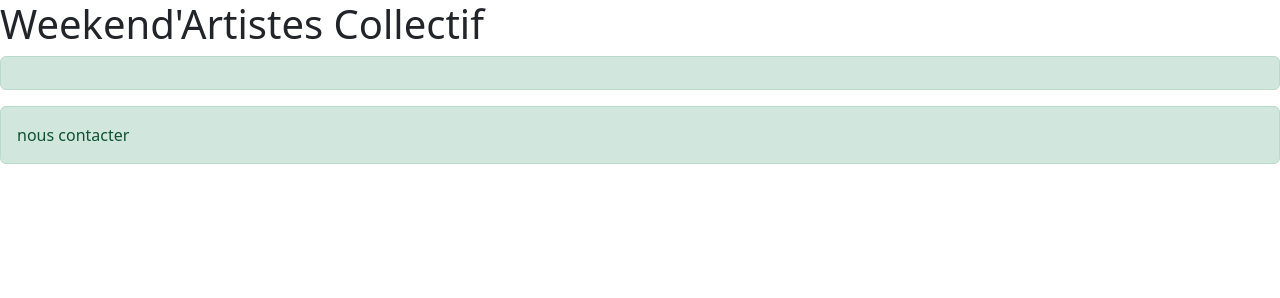
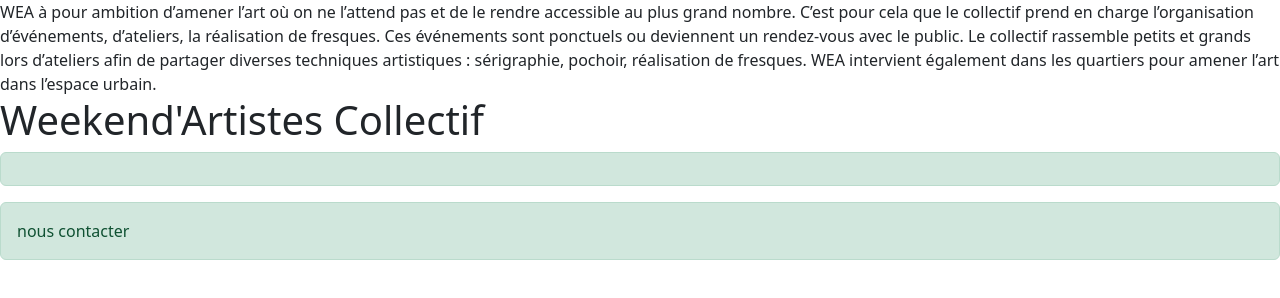
Before and after one commit to Zlarb02/weekend-artistes, a website: page index.html in a window 1280 px wide. Drawn offline with Linux system fonts and the light colour scheme.

Commit message:
Update title, add description

```diff
--- a/index.html
+++ b/index.html
@@ -3,7 +3,16 @@
 <head>
   <meta charset="UTF-8">
   <meta name="viewport" content="width=device-width, initial-scale=1, shrink-to-fit=no">
-  <title>Bootstrap</title>
+  <title>Weekend'artistes – L'art partout, l'art pour tous. | zlarb02.github.io/weekend-artistes</title>
+  <description>
+    WEA à pour ambition d’amener l’art où on ne l’attend pas et de le rendre
+accessible au plus grand nombre. C’est pour cela que le collectif prend en charge l’organisation
+d’événements, d’ateliers, la réalisation de fresques.
+Ces événements sont ponctuels ou deviennent un rendez-vous avec le public.
+Le collectif rassemble petits et grands lors d’ateliers afin de partager diverses techniques
+artistiques : sérigraphie, pochoir, réalisation de fresques. WEA intervient également dans les
+quartiers pour amener l’art dans l’espace urbain.
+  </description>
   <!-- Bootstrap CSS -->
 	<link rel="stylesheet" href="css/bootstrap.min.css">
   <!-- Our CSS -->
```
